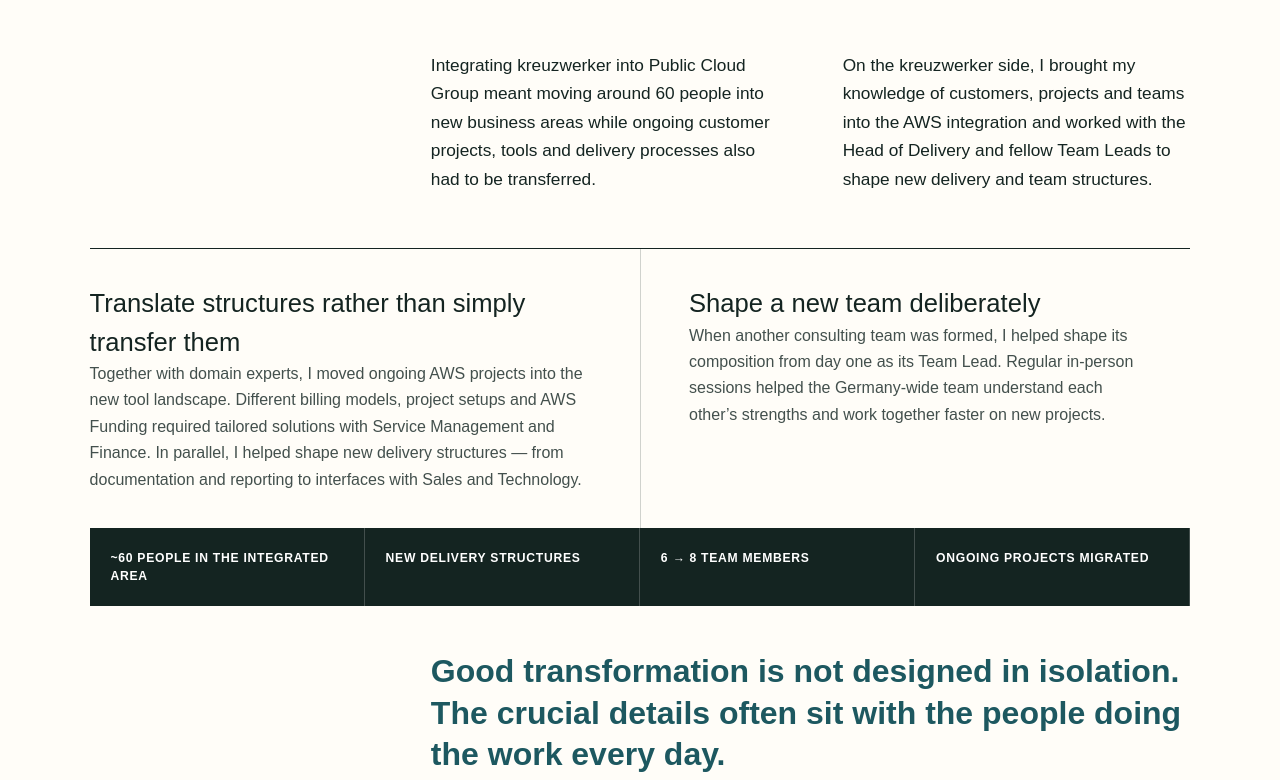
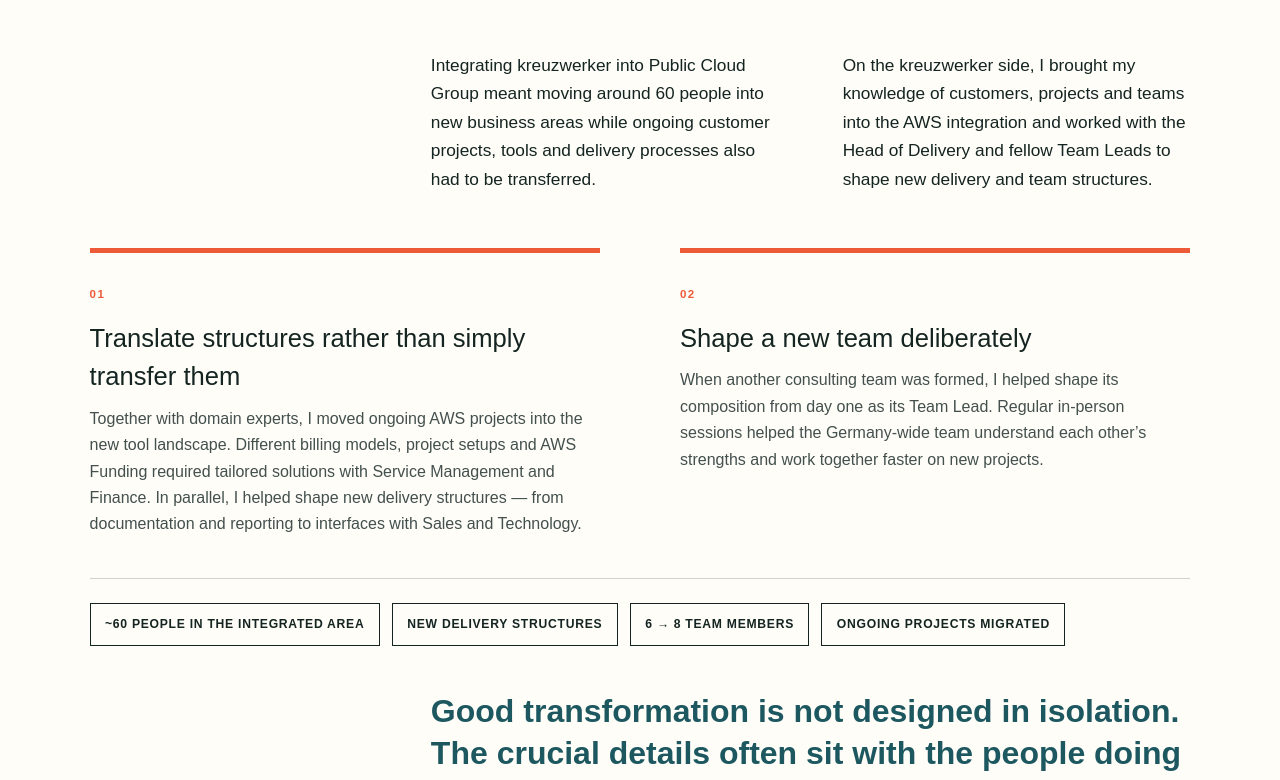
Before and after one commit to oriental-star/olivia-ratajzak, a Next.js app: page / in a window 1280 px wide. Shown: the part 3170-3950 px from the top of the page. Built offline with nearby package versions, Linux system fonts and the light colour scheme.

Commit message:
Refine impact and motivation sections

```diff
--- a/app/globals.css
+++ b/app/globals.css
@@ -335,32 +335,42 @@ nav a:hover {
 .featuredParts {
   display: grid;
   grid-template-columns: 1fr 1fr;
+  gap: 5rem;
   margin-top: 55px;
-  border-top: 1px solid var(--ink);
 }
 .featuredParts article {
-  padding: 2.2rem 3rem 2.2rem 0;
+  padding: 1.75rem 0 0;
+  border-top: 5px solid var(--orange);
 }
 .featuredParts article + article {
-  border-left: 1px solid var(--line);
-  padding-left: 3rem;
+  border-left: 0;
+  padding-left: 0;
+}
+.impactStep {
+  color: var(--orange);
+  font-size: 0.72rem;
+  font-weight: 900;
+  letter-spacing: 0.12em;
 }
 .featuredParts h3 {
   font-size: 1.6rem;
+  margin: 0.85rem 0 0.65rem;
 }
 .featuredParts p {
   line-height: 1.65;
   color: #43504d;
 }
 .metrics {
-  display: grid;
-  grid-template-columns: repeat(4, 1fr);
-  background: var(--ink);
-  color: white;
+  display: flex;
+  flex-wrap: wrap;
+  gap: 0.75rem;
+  margin-top: 2.5rem;
+  padding-top: 1.5rem;
+  border-top: 1px solid var(--line);
 }
 .metrics span {
-  padding: 1.3rem;
-  border-right: 1px solid rgba(255, 255, 255, 0.2);
+  padding: 0.72rem 0.9rem;
+  border: 1px solid var(--ink);
   font-size: 0.76rem;
   font-weight: 900;
   text-transform: uppercase;
@@ -376,15 +386,15 @@ nav a:hover {
 .beyond {
   background: var(--mint);
 }
-.beyond > div {
+.beyondCopy {
   margin-left: 31%;
+  max-width: 780px;
 }
-.beyond > div > p:not(.eyebrow) {
+.beyondCopy > p {
   font-size: 1.12rem;
   line-height: 1.65;
-  max-width: 780px;
 }
-.beyond strong {
+.beyondCopy strong {
   display: block;
   max-width: 780px;
   margin-top: 1.5rem;
@@ -418,7 +428,7 @@ nav a:hover {
   color: #43504d;
 }
 .drive {
-  background: var(--ink);
+  background: var(--blue);
   color: white;
 }
 .drive .eyebrow {
@@ -567,7 +577,7 @@ footer button {
   .heading {
     grid-template-columns: 1fr;
   }
-  .beyond > div {
+  .beyondCopy {
     margin-left: 0;
   }
   .sectionIntro,
@@ -653,14 +663,13 @@ footer button {
   .featuredParts article + article {
     padding: 1.6rem 0;
     border-left: 0;
-    border-bottom: 1px solid var(--line);
+    border-bottom: 0;
   }
   .metrics {
-    grid-template-columns: 1fr;
+    display: flex;
   }
   .metrics span {
-    border-right: 0;
-    border-bottom: 1px solid rgba(255, 255, 255, 0.2);
+    border: 1px solid var(--ink);
   }
   .timeline article {
     grid-template-columns: 1fr;
--- a/app/page.tsx
+++ b/app/page.tsx
@@ -43,7 +43,7 @@ const c = {
         "Heute",
         "Menschen & Organisation",
         "Rahmen schaffen, in denen Teams erfolgreich sein können",
-        "Heute richte ich meinen Blick über das eigene Team hinaus: Ich gestalte Schnittstellen, Arbeitsweisen und Strukturen so, dass Zusammenarbeit auch über Bereichsgrenzen hinweg funktioniert.",
+        "Heute richte ich meinen Blick über das eigene Team hinaus: Ich gestalte Schnittstellen, Arbeitsweisen und Strukturen so, dass Zusammenarbeit auch über Team- und Bereichsgrenzen hinweg funktioniert.",
       ],
     ],
     claim:
@@ -93,7 +93,7 @@ const c = {
       "Gute Transformation entsteht nicht am Reißbrett. Die entscheidenden Details kennen oft die Menschen, die täglich mit ihnen arbeiten.",
     bk: "Leadership beyond my role · Lean In Circles",
     bt: "Einen Raum schaffen, den es vorher nicht gab.",
-    bx: "Bei einem Leadership-Meeting waren neben mir nur zwei weitere Frauen im Raum. Ich wollte verstehen, was wir konkret verändern können – und stieß auf Lean In Circles. Obwohl die Notwendigkeit nicht überall sofort gesehen wurde, gewann ich HR, Kolleg:innen und den CEO für die Idee. Daraus entstanden drei bereichsübergreifende Peer-Mentoring-Gruppen für rund 18 Frauen.",
+    bx: "Wenn ich einen Bedarf sehe und Gestaltungsspielraum habe, gehe ich auch über meine unmittelbare Rolle hinaus. Bei einem Leadership-Meeting waren neben mir nur zwei weitere Frauen im Raum. Ich wollte verstehen, was wir konkret verändern können – und stieß auf Lean In Circles. Obwohl die Notwendigkeit nicht überall sofort gesehen wurde, gewann ich HR, Kolleg:innen und den CEO für die Idee. Daraus entstanden drei bereichsübergreifende Peer-Mentoring-Gruppen für rund 18 Frauen.",
     bo: "Heute organisieren sich die Circles weitgehend selbst. Mein Ziel: Frauen sichtbar machen, vernetzen und in ihrer Entwicklung stärken.",
     mk: "More Impact",
     mt: "Drei weitere Beispiele, wie ich Verantwortung wirksam mache.",
@@ -181,7 +181,7 @@ const c = {
         "Today",
         "People & organisation",
         "Creating the conditions for teams to succeed",
-        "Today, I look beyond my own team: I shape interfaces, ways of working and structures so collaboration works across organisational boundaries.",
+        "Today, I look beyond my own team: I shape interfaces, ways of working and structures so collaboration works across team and business-area boundaries.",
       ],
     ],
     claim:
@@ -231,7 +231,7 @@ const c = {
       "Good transformation is not designed in isolation. The crucial details often sit with the people doing the work every day.",
     bk: "Leadership beyond my role · Lean In Circles",
     bt: "Creating a space that did not exist before.",
-    bx: "At a leadership meeting, only two other women were in the room. I wanted to understand what we could change in practice — and discovered Lean In Circles. Although the need was not immediately recognised everywhere, I gained support from HR, colleagues and the CEO. This led to three cross-business peer mentoring groups for around 18 women.",
+    bx: "When I see a need and have room to shape it, I step beyond my immediate role. At a leadership meeting, only two other women were in the room. I wanted to understand what we could change in practice — and discovered Lean In Circles. Although the need was not immediately recognised everywhere, I gained support from HR, colleagues and the CEO. This led to three cross-business peer mentoring groups for around 18 women.",
     bo: "Today, the circles are largely self-organised. My aim is to increase women’s visibility, build connections and support their development.",
     mk: "More Impact",
     mt: "Three more examples of turning responsibility into results.",
@@ -407,8 +407,9 @@ export default function Home() {
             <p>{t.fr}</p>
           </div>
           <div className="featuredParts">
-            {t.fp.map((x) => (
+            {t.fp.map((x, i) => (
               <article key={x[0]}>
+                <span className="impactStep">0{i + 1}</span>
                 <h3>{x[0]}</h3>
                 <p>{x[1]}</p>
               </article>
@@ -422,9 +423,8 @@ export default function Home() {
           <blockquote className="learn">{t.learn}</blockquote>
         </section>
         <section className="section beyond">
-          <div>
-            <p className="eyebrow">{t.bk}</p>
-            <h2>{t.bt}</h2>
+          <H k={t.bk} t={t.bt} />
+          <div className="beyondCopy">
             <p>{t.bx}</p>
             <strong>{t.bo}</strong>
           </div>
```
